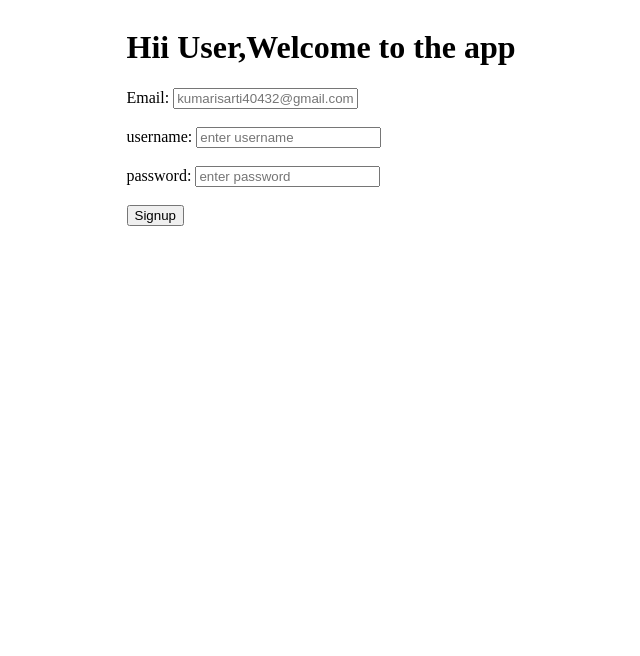
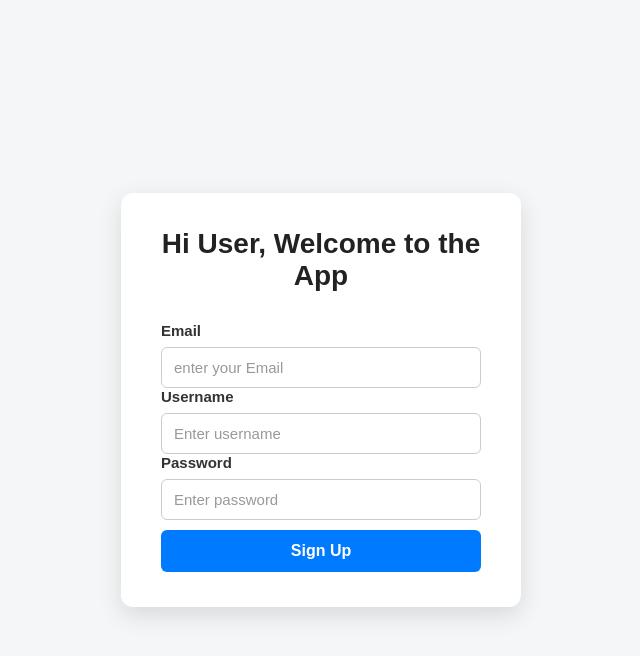
Before and after one commit to MUSKANNISHAD/microservice-docker-setup, a website: page index.html in a window 1280 px wide. Shown: the whole page, without its empty margins (319-959 px from the left). Drawn offline with Linux system fonts and the light colour scheme.

Commit message:
making css

```diff
--- a/index.html
+++ b/index.html
@@ -7,33 +7,115 @@
     <title>Document</title>
 </head>
 <style>
+    * {
+        box-sizing: border-box;
+        margin: 0;
+        padding: 0;
+    }
+
     body {
+        font-family: Arial, sans-serif;
+        background: #f4f6f8;
+        min-height: 100vh;
         display: flex;
         justify-content: center;
         align-items: center;
+    }
+
+    .outer {
+        width: 400px;
+        background: white;
+        padding: 35px 40px;
+        border-radius: 12px;
+        box-shadow: 0 8px 25px rgba(0, 0, 0, 0.12);
+    }
+
+    .outer h1 {
+        text-align: center;
+        font-size: 28px;
+        margin-bottom: 30px;
+        color: #222;
+    }
+
+    .field {
+        display: flex;
+        flex-direction: column;
+        gap: 8px;
+    }
+
+    .field label {
+        font-size: 15px;
+        font-weight: 600;
+        color: #333;
+    }
+
+    .field input {
+        width: 100%;
+        padding: 11px 12px;
+        border: 1px solid #ccc;
+        border-radius: 6px;
+        font-size: 15px;
+        outline: none;
+        transition: 0.2s;
+    }
+
+    .field input:focus {
+        border-color: #007bff;
+        box-shadow: 0 0 0 3px rgba(0, 123, 255, 0.1);
+    }
+
+    .field input::placeholder {
+        color: #999;
+    }
+
+    #fromButton {
+        width: 100%;
+        padding: 12px;
+        margin-top: 10px;
+        border: none;
+        border-radius: 6px;
+        background: #007bff;
+        color: white;
+        font-size: 16px;
+        font-weight: 600;
+        cursor: pointer;
+        transition: 0.2s;
+    }
+
+    #fromButton:hover {
+        background: #0056b3;
+    }
+
+    #fromButton:active {
+        transform: scale(0.98);
     }
 </style>
 
 <body>
     <div class="outer">
-        <h1>Hii User,Welcome to the app </h1>
+
+        <h1>Hi User, Welcome to the App</h1>
+
         <form action="/addUser" method="post" target="_blank" id="signUpForm">
+
             <div class="field">
-                <label for="email">Email:</label>
-                <input placeholder="kumarisarti40432@gmail.com" type="text" name="email">
+                <label for="email">Email</label>
+                <input id="email" placeholder="enter your Email" type="email" name="email">
             </div>
-            <br>
+
             <div class="field">
-                <label for="username">username:</label>
-                <input placeholder="enter username" type="text" name="username">
+                <label for="username">Username</label>
+                <input id="username" placeholder="Enter username" type="text" name="username">
             </div>
-            <br>
+
             <div class="field">
-                <label for="password">password:</label>
-                <input placeholder="enter password" type="password" name="password">
+                <label for="password">Password</label>
+                <input id="password" placeholder="Enter password" type="password" name="password">
             </div>
-            <br>
-            <button id="fromButton"> Signup</button>
+
+            <button id="fromButton" type="submit">Sign Up</button>
+
+        </form>
 
     </div>
     </form>
```
